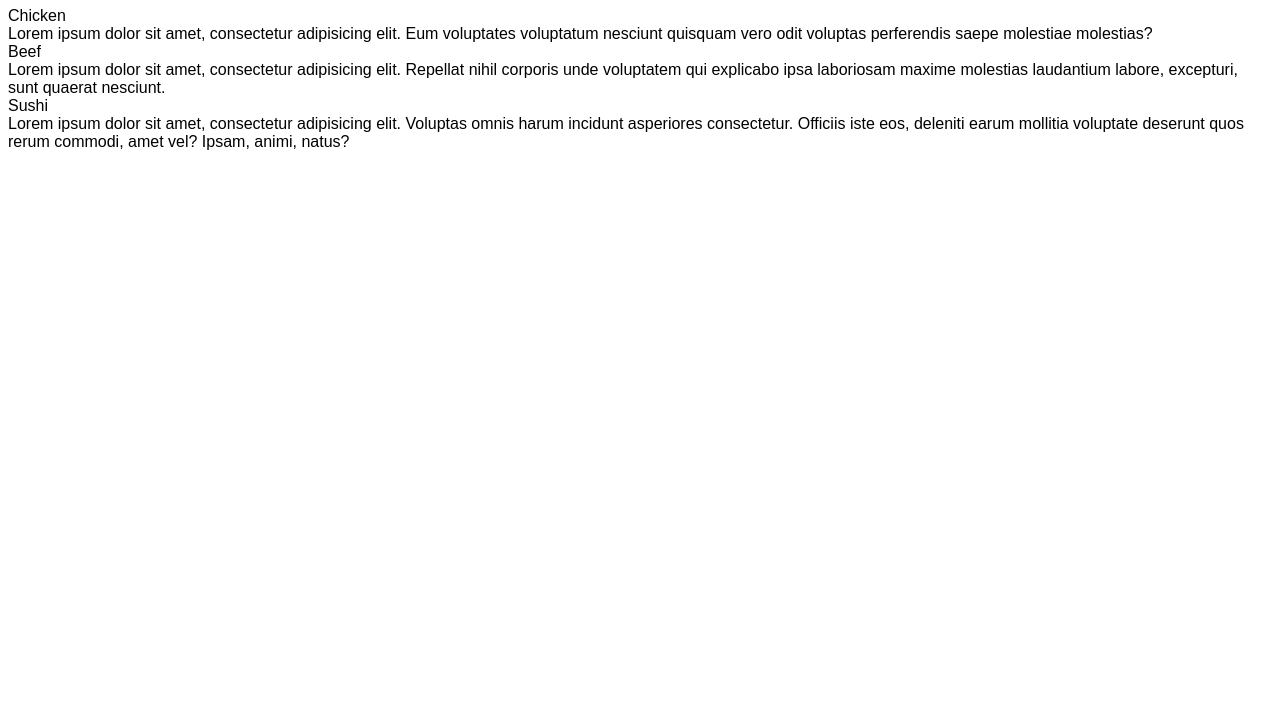
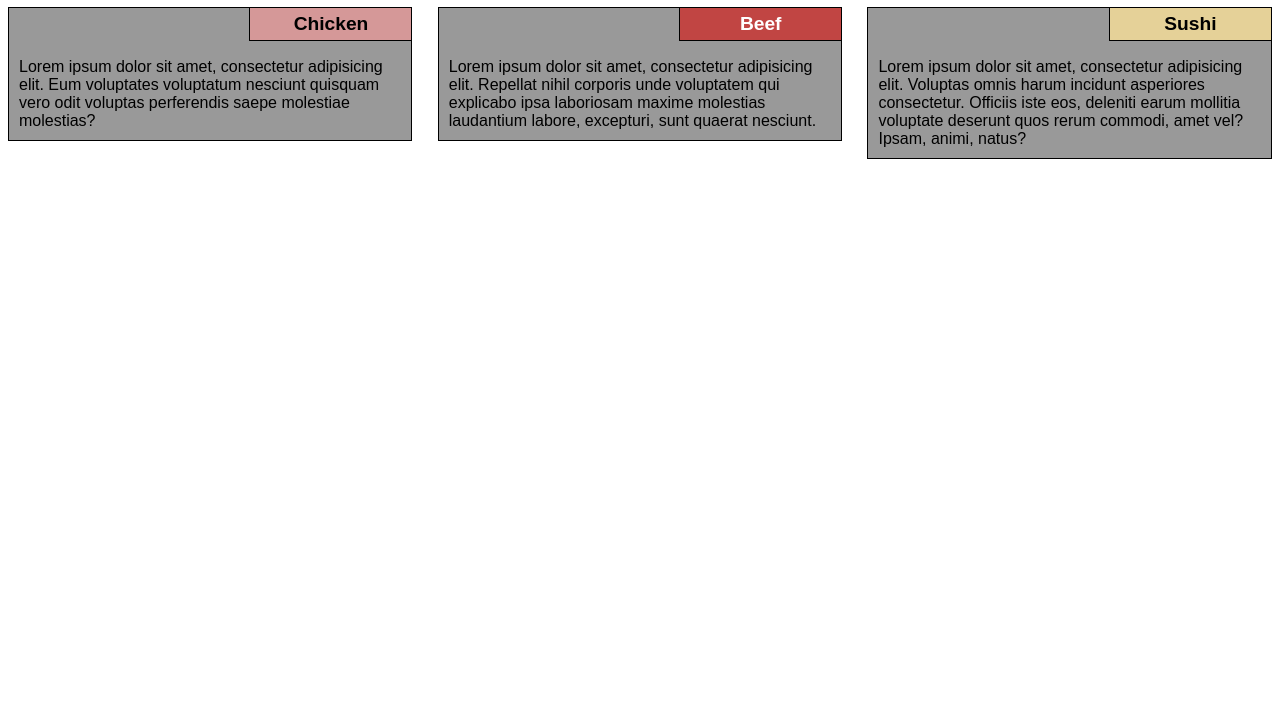
Before and after one commit to mazirat/coursera-test, a plain HTML site: page module2-solution/index.html in a window 1280 px wide. Shown: the part 73-800 px from the top of the page. Drawn offline with Linux system fonts and the light colour scheme.

Commit message:
Completed main view.

```diff
--- a/module2-solution/css/style.css
+++ b/module2-solution/css/style.css
@@ -5,6 +5,48 @@ body {
 h1 {
     text-align: center;
 }
+
+h2{
+	font-size: 1.2em;
+	text-align: center;
+	border-left: 1px solid black;
+	border-bottom: 1px solid black;
+	width:40%;
+	right: 0;
+	top: 0;
+	padding: 5px 0;
+	position: absolute;
+	margin: 0;
+}
+
+section {
+	width:32%;
+	padding: 50px 10px 10px 10px;
+	float:left;
+	background-color: #999999;
+	border: 1px solid black;
+	margin-right: 2%;
+	box-sizing: border-box;
+	position: relative;
+}
+section:last-of-type{
+	margin-right: 0;
+}
+
+section:nth-of-type(1) h2{
+	background-color: #D59898;
+}
+
+section:nth-of-type(2) h2{
+	background-color: #C14543;
+	color:white;
+}
+
+section:nth-of-type(3) h2{
+	background-color: #E5D198;
+}
+
+
 
 
 /********** Desktop view only **********/
--- a/module2-solution/index.html
+++ b/module2-solution/index.html
@@ -10,16 +10,16 @@
 
 <body>
     <h1>Our Menu</h1>
-    <section class="food-1">
-        <div class="header">Chicken</div>
+    <section>
+        <h2>Chicken</h2>
         Lorem ipsum dolor sit amet, consectetur adipisicing elit. Eum voluptates voluptatum nesciunt quisquam vero odit voluptas perferendis saepe molestiae molestias?
     </section>
-    <section class="food-2">
-        <div class="header">Beef</div>
+    <section>
+        <h2>Beef</h2>
         Lorem ipsum dolor sit amet, consectetur adipisicing elit. Repellat nihil corporis unde voluptatem qui explicabo ipsa laboriosam maxime molestias laudantium labore, excepturi, sunt quaerat nesciunt.
     </section>
-    <section class="food-3">
-        <div class="header">Sushi</div>
+    <section>
+        <h2>Sushi</h2>
         Lorem ipsum dolor sit amet, consectetur adipisicing elit. Voluptas omnis harum incidunt asperiores consectetur. Officiis iste eos, deleniti earum mollitia voluptate deserunt quos rerum commodi, amet vel? Ipsam, animi, natus?
     </section>
 </body>
```
